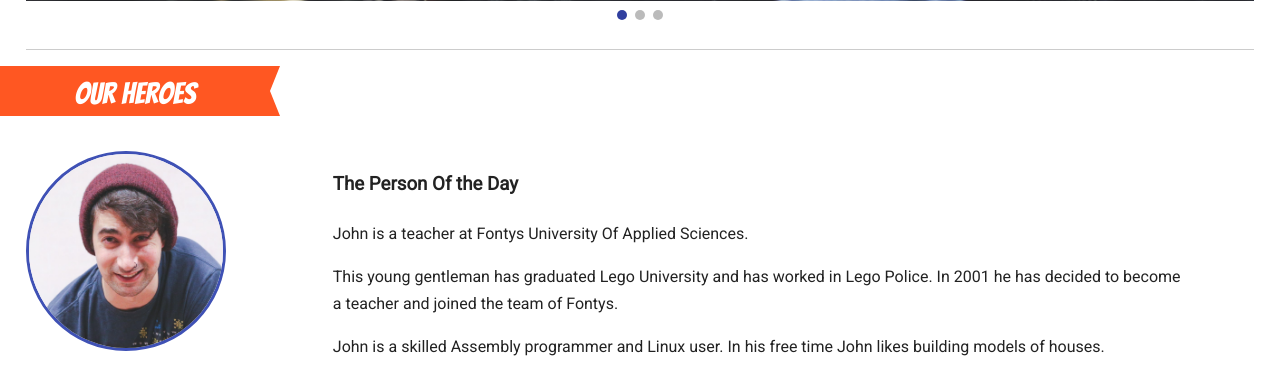
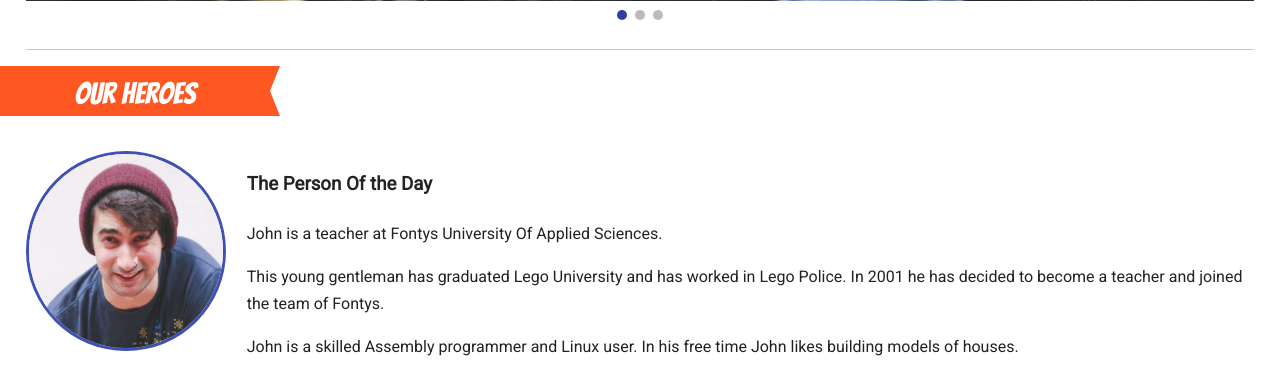
Before and after one commit to PolinaRmsh/PeopleOfFontysWebsite, a PHP site: page / in a window 1280 px wide. Shown: the part 491-878 px from the top of the page. Run offline with PHP 8.4, Linux system fonts and the light colour scheme.

Commit message:
main page text aligned better

```diff
--- a/mainAndThePeople/css/main.css
+++ b/mainAndThePeople/css/main.css
@@ -350,6 +350,9 @@ hr {
 }
 
 /* Person of the day picture and text */
+.horiz{
+    padding: ;
+}
 .column {
     float: left;
     padding: 10px;
@@ -357,11 +360,11 @@ hr {
 }
 
 .left {
-    width: 25%;
+    width: 18%;
 }
 
 .right {
-    width: 75%;
+    width: 82%;
 }
 
 .left img {
--- a/mainAndThePeople/index.html
+++ b/mainAndThePeople/index.html
@@ -68,7 +68,7 @@
     </div>
 
     <h1></h1>
-    <div class="mainPersonOfDayRow">
+    <div class="mainPersonOfDayRow horiz">
         <div class="column left"><img src="JohnDoe.jpg" alt="Person Of The Day"></div>
         <div class="column right">
             <h3>The Person Of the Day</h3>
```
